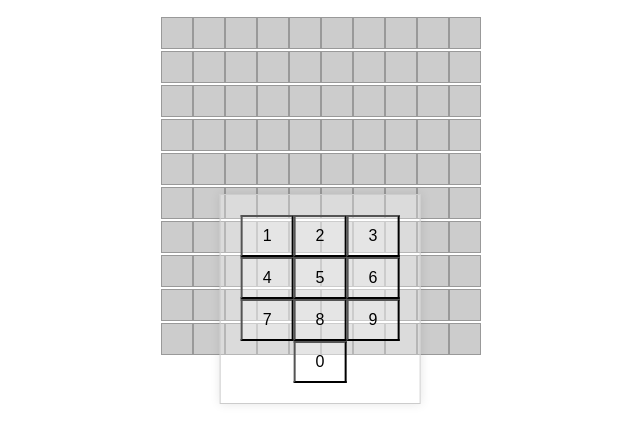
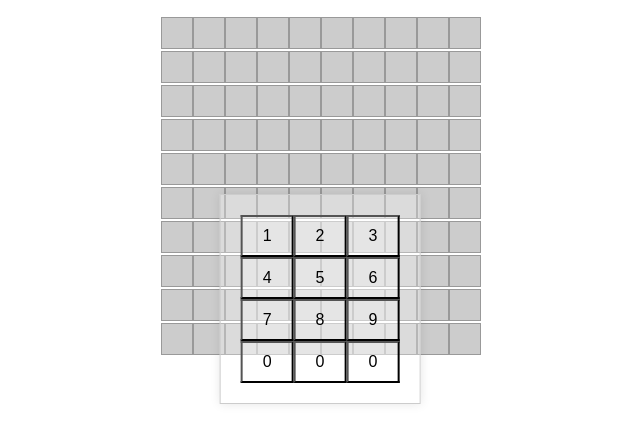
Before and after one commit to boxqkrtm/reverse_minesweeper, a plain HTML site: page index.html in a window 1280 px wide. Both pictures are taken after a click on the element 497 px from the left and 133 px from the top of the page. Shown: the part 101-544 px from the top of the page, without its empty margins (320-960 px from the left). Drawn offline with Linux system fonts and the light colour scheme.

Commit message:
Add files via upload

```diff
--- a/index.html
+++ b/index.html
@@ -184,9 +184,7 @@
     }
     var choicesContainer = null;
     function showChoices(row, col) {
-        console.log(choicesContainer);
         if (choicesContainer != null) {
-            alert('Please make a choice first');
             return;
         }
         if (gameEnded) return;
@@ -222,8 +220,11 @@
         choicesContainer.classList.add('choices-container');
         const cell = board[row][col];
 
-        for (let i = 1; i <= 10; i++) {
-            let num = i % 10;
+        for (let i = 1; i <= 12; i++) {
+            let num = i;
+            if(i >= 10){
+                num = 0;
+            }
             const button = document.createElement('button');
             button.textContent = num;
             button.addEventListener('click', () => handleChoice(row, col, num));
```
